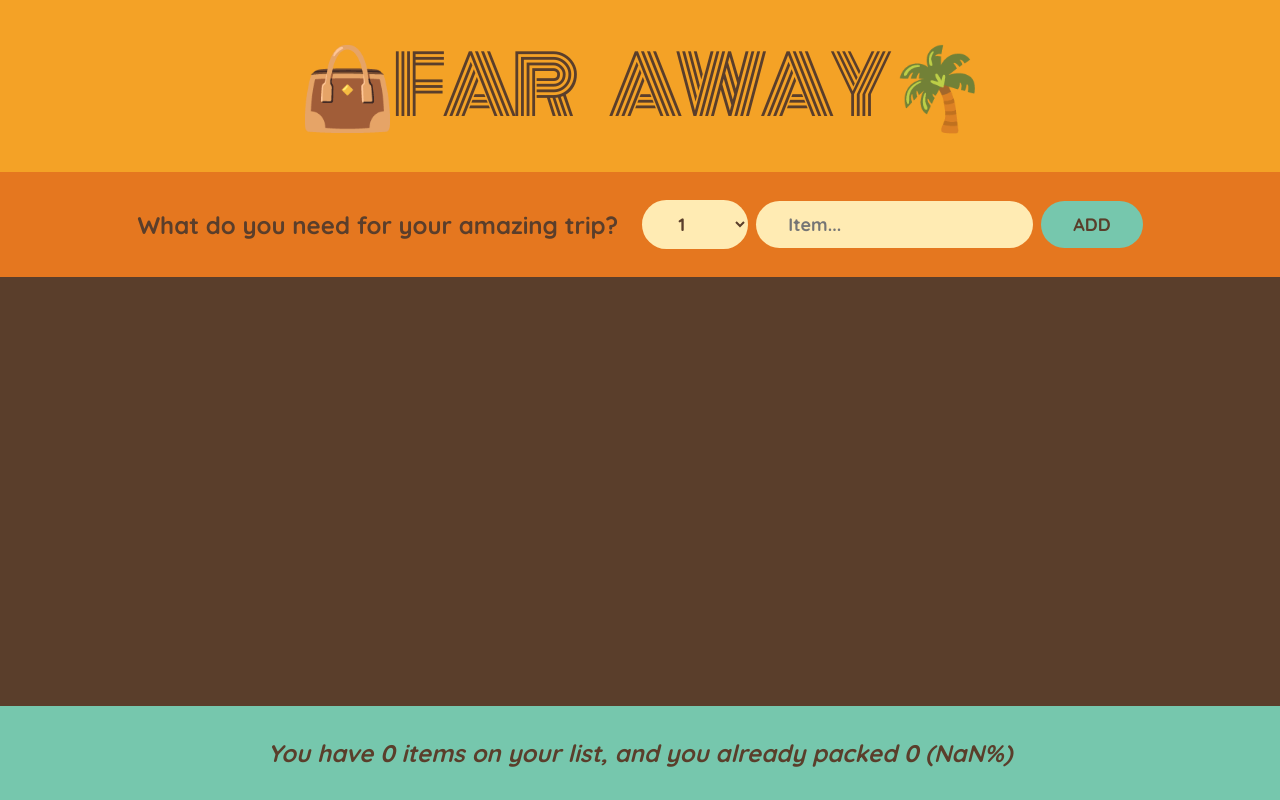
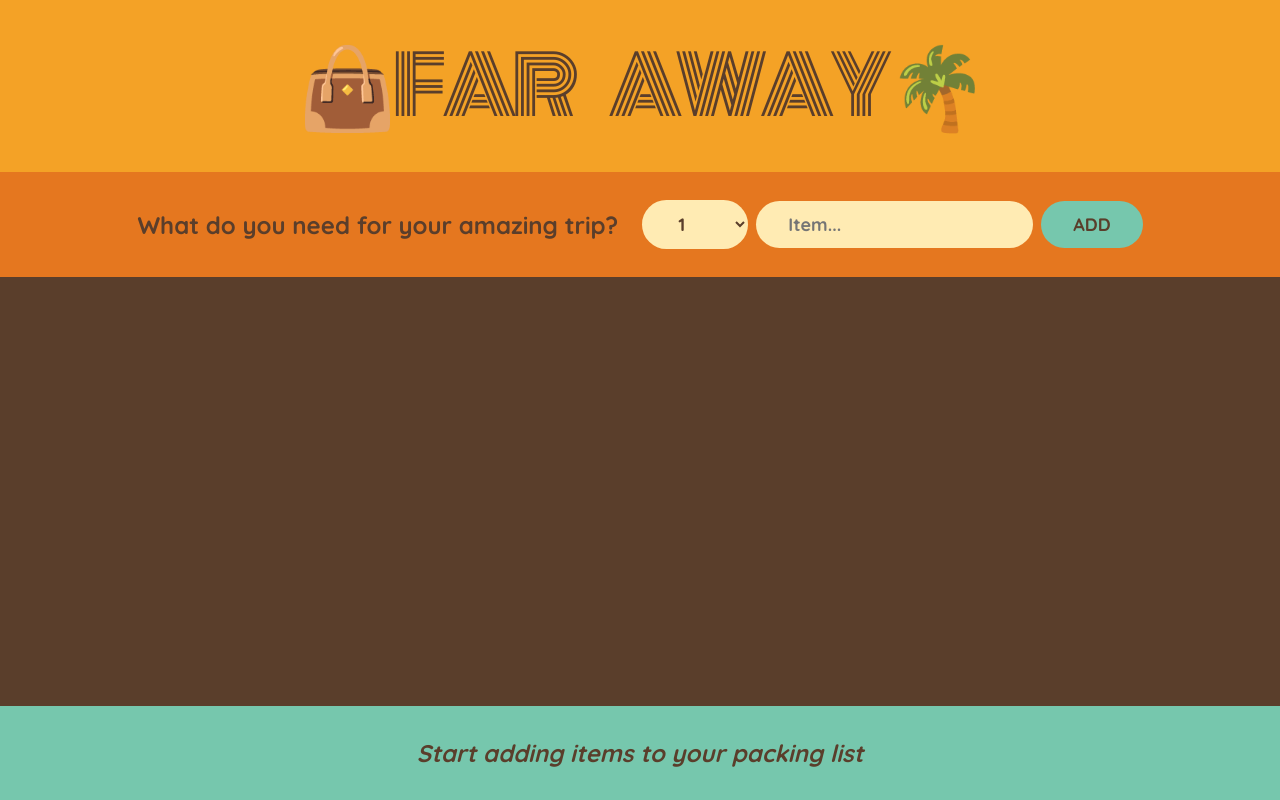
Before and after one commit to Moni-Yahwehson/Travel-List, a React (Create React App) app: page / in a window 1280 px wide. Built offline with nearby package versions, Linux system fonts and the light colour scheme.

Commit message:
Added  a conditon to the packing list

```diff
--- a/src/App.js
+++ b/src/App.js
@@ -107,6 +107,8 @@ function Item({item, onDeleteItem, onToggleItem}) {
 
 function Stats({items}) {
 
+  if(!items.length) return (<p className="stats"><em>Start adding items to your packing list</em></p>)
+
 
 
   const numItems = items.length;
```
